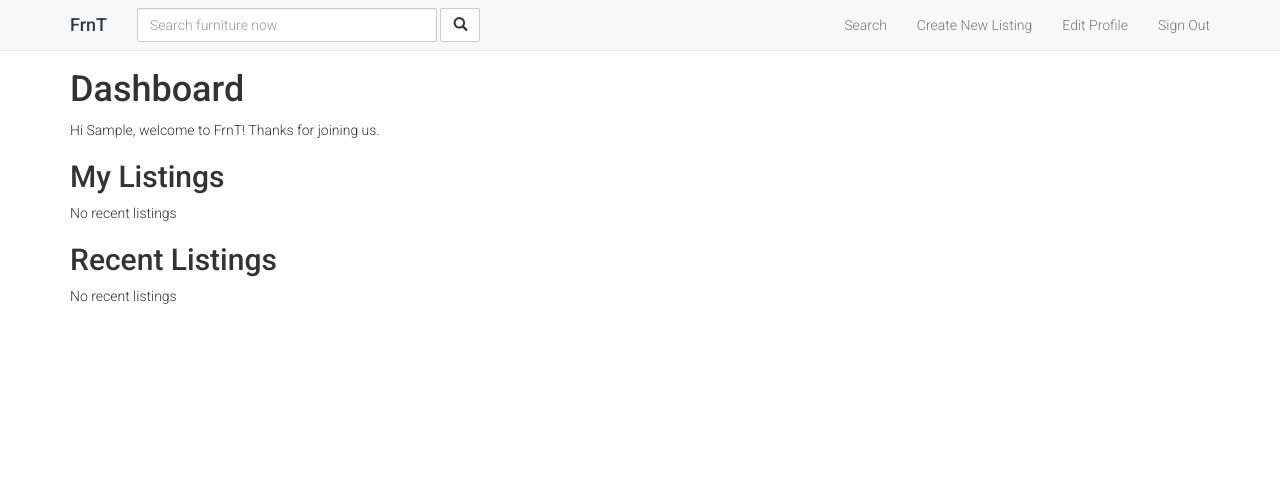
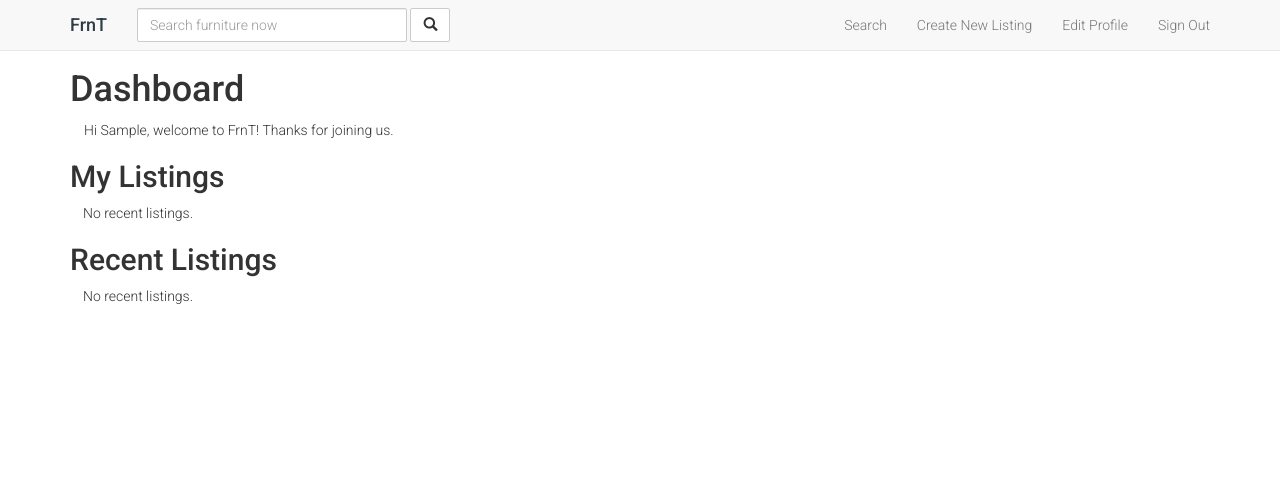
Before and after one commit to xofaye/frnt, a Django app: page /dashboard/ in a window 1280 px wide. Shown: the top 503 px of the page. Run offline with Django 3.2, Linux system fonts and the light colour scheme; the visitor is signed in with stand-in values (Sample User, id 1); data that the repository does not hold is empty; some libraries are stand-ins or nearby versions.

Commit message:
Dashboard style

```diff
--- a/Backend/frnt/main/templates/dashboard.html
+++ b/Backend/frnt/main/templates/dashboard.html
@@ -36,20 +36,21 @@
 {% block content %}
 <h1>Dashboard</h1>
 
-Hi {{ request.user.first_name }}, welcome to FrnT! Thanks for joining us. <br>
+<div style="padding-left:1em">Hi {{ request.user.first_name }}, welcome to FrnT! Thanks for joining us.</div>
 
-<h2>My Listings</h2>
-{% if my_listings %}
-<div class="grid row">
+ <div class="row">
+    <h2 class="col-md-12">My Listings</h2>
+ </div>
+
+  <div class="grid row">
+    {% if my_listings %}
     {% for listing in my_listings %}
     {% url 'listing/{{listing.id}}' as the_url %}
     <div class="listing-item col-md-4">
       <div class="row">
         <div class="col-md-12">
           <a href="{{ listing.get_url }}">
-            {% if listing.picture %}
             <div class="listing-image" style="background-image: url({{ listing.pictures.all.0.url }})"></div>
-            {% endif %}
           </a>
         </div>
       </div>
@@ -74,23 +75,24 @@ Hi {{ request.user.first_name }}, welcome to FrnT! Thanks for joining us. <br>
       </div>
     </div>
     {% endfor %}
+    {% else %}
+    <div style="padding-left:2em">No recent listings.</div>
+    {% endif %}
   </div>
-{% else %}
-No recent listings
-{% endif %}
 
-<h2>Recent Listings</h2>
-{% if listings %}
-<div class="grid row">
+ <div class="row">
+    <h2 class="col-md-12">Recent Listings</h2>
+ </div>
+
+  <div class="grid row">
+    {% if listings %}
     {% for listing in listings %}
     {% url 'listing/{{listing.id}}' as the_url %}
     <div class="listing-item col-md-4">
       <div class="row">
         <div class="col-md-12">
           <a href="{{ listing.get_url }}">
-            {% if listing.picture %}
             <div class="listing-image" style="background-image: url({{ listing.pictures.all.0.url }})"></div>
-            {% endif %}
           </a>
         </div>
       </div>
@@ -115,10 +117,10 @@ No recent listings
       </div>
     </div>
     {% endfor %}
+    {% else %}
+    <div style="padding-left:2em">No recent listings.</div>
+    {% endif %}
   </div>
-{% else %}
-No recent listings
-{% endif %}
 
 {% endblock %}
 
--- a/Backend/frnt/main/templates/default_layout.html
+++ b/Backend/frnt/main/templates/default_layout.html
@@ -42,13 +42,13 @@
           <ul class="nav navbar-nav">
             <!-- Left-aligned menu items -->
           </ul>
-          <form class="navbar-form navbar-left" method="POST" action="/search/">
+          <form class="navbar-form navbar-left" method="POST" action="/search/" role ="search">
           <div class="form-group">
-            <input class="form-control" name="query" type="text" style="width:300px;" placeholder="Search furniture now"/>
-            <button name="submit" type="submit" class="search-button btn btn-default"><span class="glyphicon glyphicon-search"></span></button>
+            <input class="form-control" name="query" type="text" size="32" placeholder="Search furniture now"/>
           </div>
           <input name="min_price" type="hidden" value="0">
           <input name="max_price" type="hidden" value="999999">
+           <button name="submit" type="submit" class="search-button btn btn-default"><span class="glyphicon glyphicon-search"></span></button>
           {% csrf_token %}
           </form><!-- /.navbar-form -->
           <ul class="nav navbar-nav navbar-right">
```
